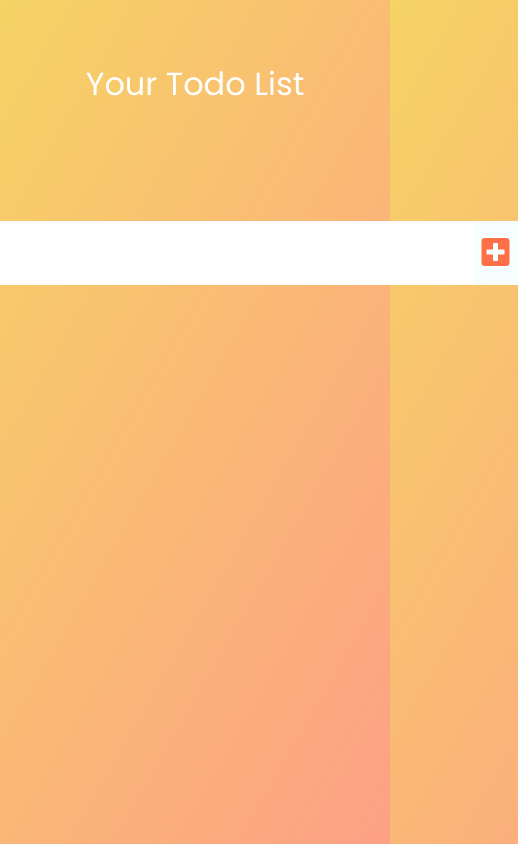
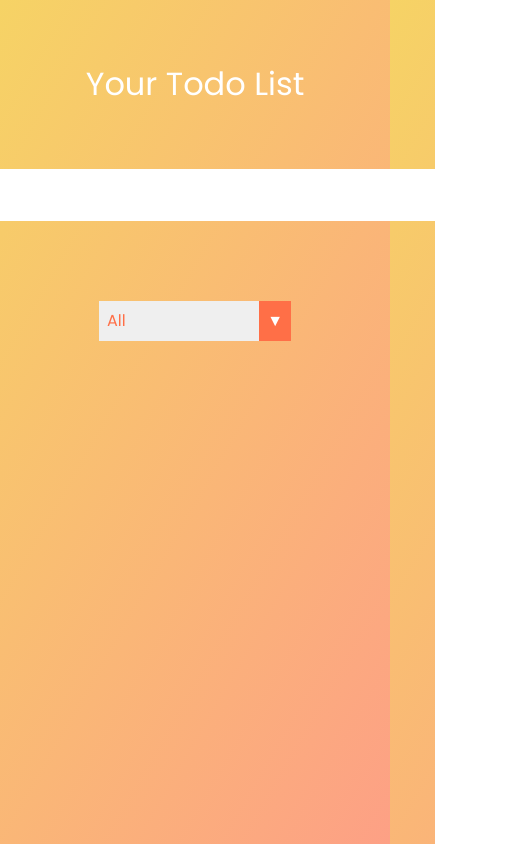
Before and after one commit to minhajAp/todo-app, a React (Create React App) app: page / in a window 390 px wide. Shown: the whole page, 518 px wide, since content can reach past the window. Built offline with nearby package versions, Linux system fonts and the light colour scheme.

Commit message:
created the responsive vers. changed the name to TODO app

```diff
--- a/package.json
+++ b/package.json
@@ -6,6 +6,7 @@
     "@testing-library/jest-dom": "^5.16.1",
     "@testing-library/react": "^12.1.2",
     "@testing-library/user-event": "^13.5.0",
+    "firebase": "^9.6.5",
     "react": "^17.0.2",
     "react-dom": "^17.0.2",
     "react-scripts": "5.0.0",
--- a/src/App.css
+++ b/src/App.css
@@ -138,3 +138,20 @@ select {
   transform: scale(1.5);
 }
 */
+@media only screen and (max-width: 700px) {
+form{
+flex-direction:column;
+}
+.filter-todo,.select::after{
+padding:0.5rem;}
+}
+@media only screen and (max-width: 450px) {
+form input{
+font-size:1.5rem;
+}
+}
+@media only screen and (max-width: 360px) {
+form input{
+font-size:1rem;
+}
+}
--- a/src/components/forms.js
+++ b/src/components/forms.js
@@ -27,6 +27,7 @@ const Form = ({
   }
   return (
     <form>
+<div>
       <input
         type="text"
         className="todo-input"
@@ -40,6 +41,7 @@ const Form = ({
       >
         <i className="fas fa-plus-square"></i>
       </button>
+</div>
       <div className="select">
         <select
           name="todos"
```
Also changed, not shown: firebase.json (added), public/manifest.json, 2 other files (tests, documents, lock files or other folders).
